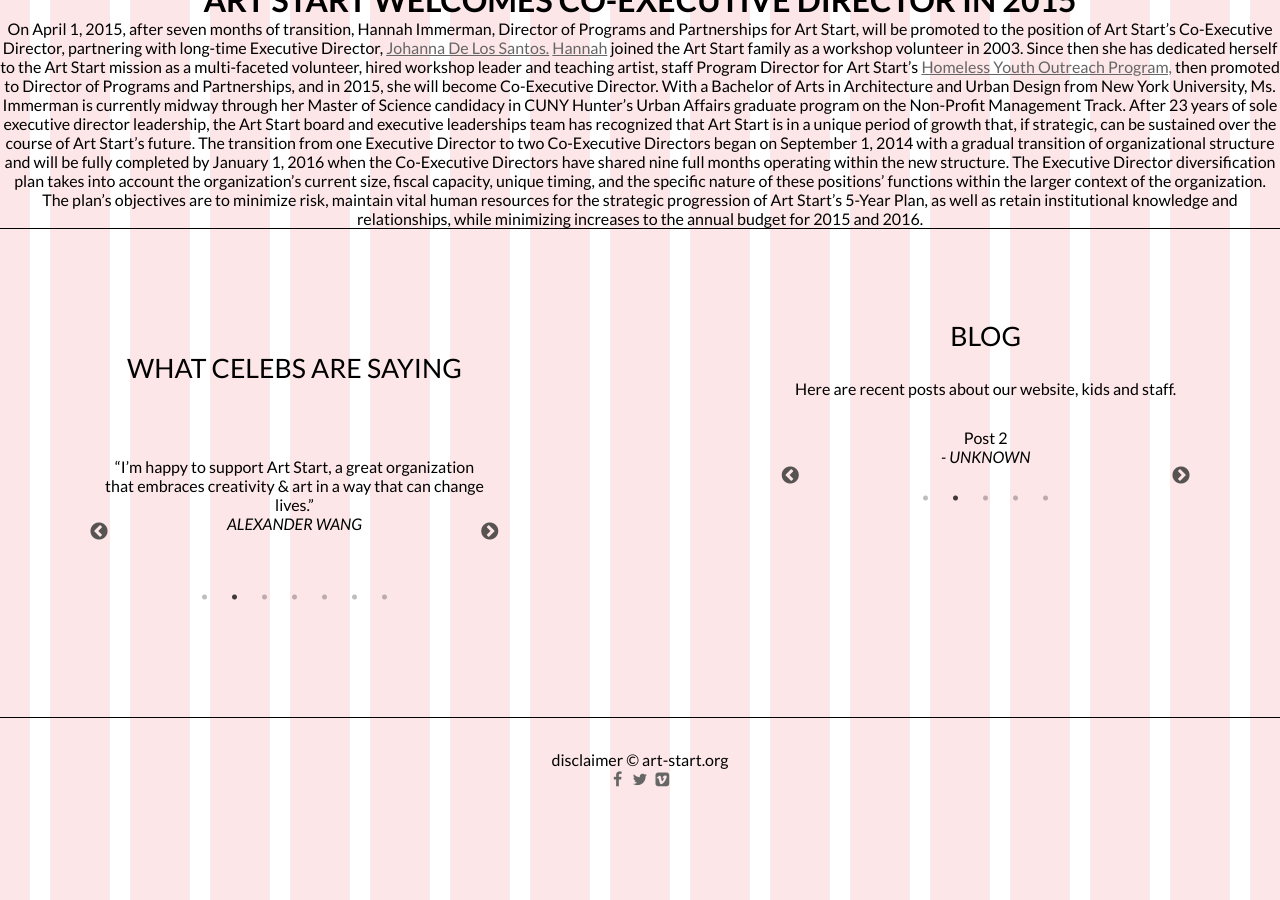
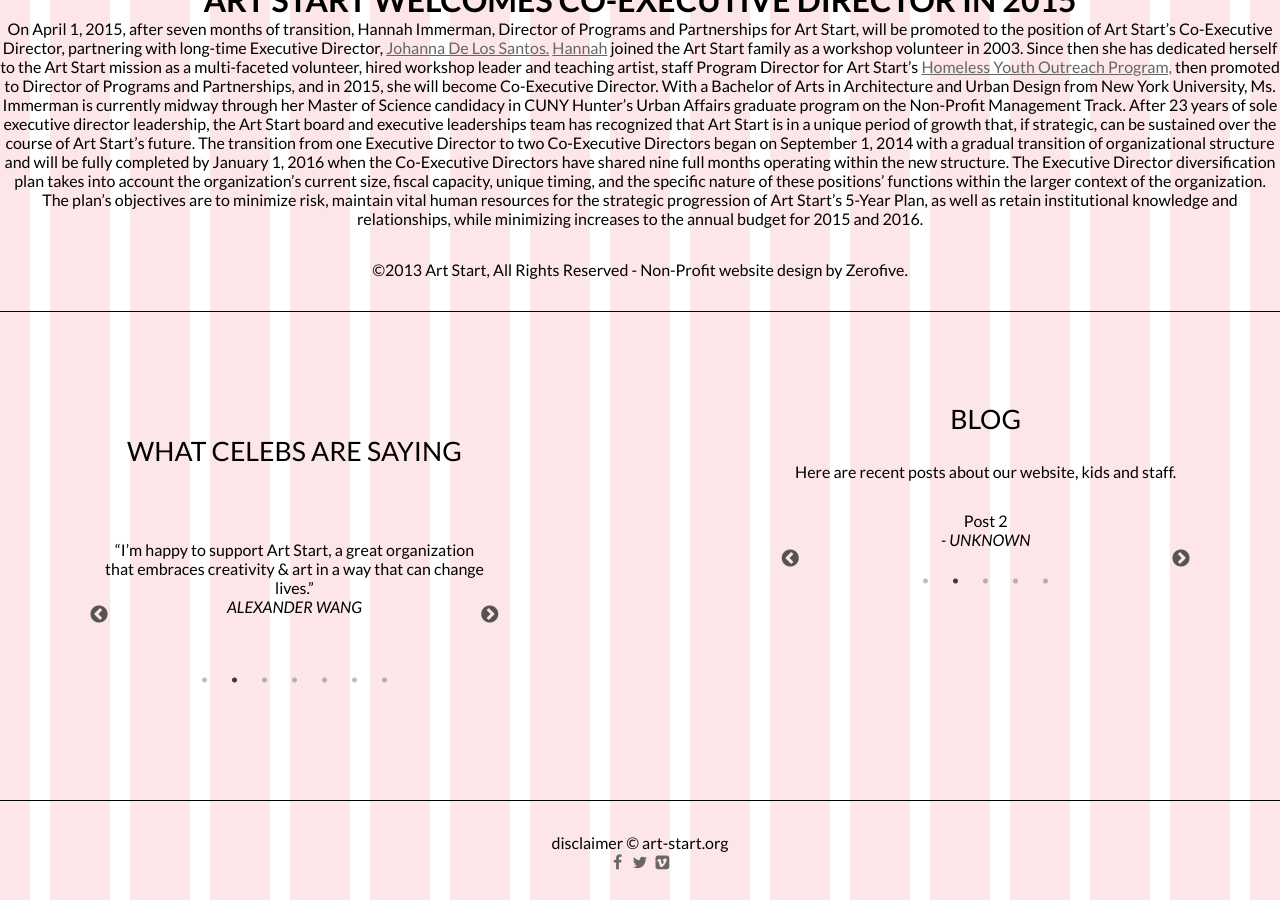
Before and after one commit to card0127/zerofive, a Jekyll site: the page built from index.html, in a window 1280 px wide and 900 px high, scrolled down 870 px. Built offline with Jekyll 4.4.1, drawn with Linux system fonts in a browser that asks for light colours; nearby versions of some CDN libraries; Markdown is read by kramdown in place of the engine named in the settings.

Commit message:
feat(html): add copyright info to index.html

```diff
--- a/index.html
+++ b/index.html
@@ -23,3 +23,10 @@
 <p> On April 1, 2015, after seven months of transition, Hannah Immerman, Director of Programs and Partnerships for Art Start, will be promoted to the position of Art Start’s Co-Executive Director, partnering with long-time Executive Director, <a href="url">Johanna De Los Santos.</a>
 <a href="url">Hannah</a> joined the Art Start family as a workshop volunteer in 2003. Since then she has dedicated herself to the Art Start mission as a multi-faceted volunteer, hired workshop leader and teaching artist, staff Program Director for Art Start’s <a href="url">Homeless Youth Outreach Program,</a> then promoted to Director of Programs and Partnerships, and in 2015, she will become Co-Executive Director. With a Bachelor of Arts in Architecture and Urban Design from New York University, Ms. Immerman is currently midway through her Master of Science candidacy in CUNY Hunter’s Urban Affairs graduate program on the Non-Profit Management Track.
 After 23 years of sole executive director leadership, the Art Start board and executive leaderships team has recognized that Art Start is in a unique period of growth that, if strategic, can be sustained over the course of Art Start’s future. The transition from one Executive Director to two Co-Executive Directors began on September 1, 2014 with a gradual transition of organizational structure and will be fully completed by January 1, 2016 when the Co-Executive Directors have shared nine full months operating within the new structure.  The Executive Director diversification plan takes into account the organization’s current size, fiscal capacity, unique timing, and the specific nature of these positions’ functions within the larger context of the organization. The plan’s objectives are to minimize risk, maintain vital human resources for the strategic progression of Art Start’s 5-Year Plan, as well as retain institutional knowledge and relationships, while minimizing increases to the annual budget for 2015 and 2016. </p>
+
+
+<footer>
+
+	<p>©2013 Art Start, All Rights Reserved - Non-Profit website design by Zerofive.</p>
+
+</footer>
```
